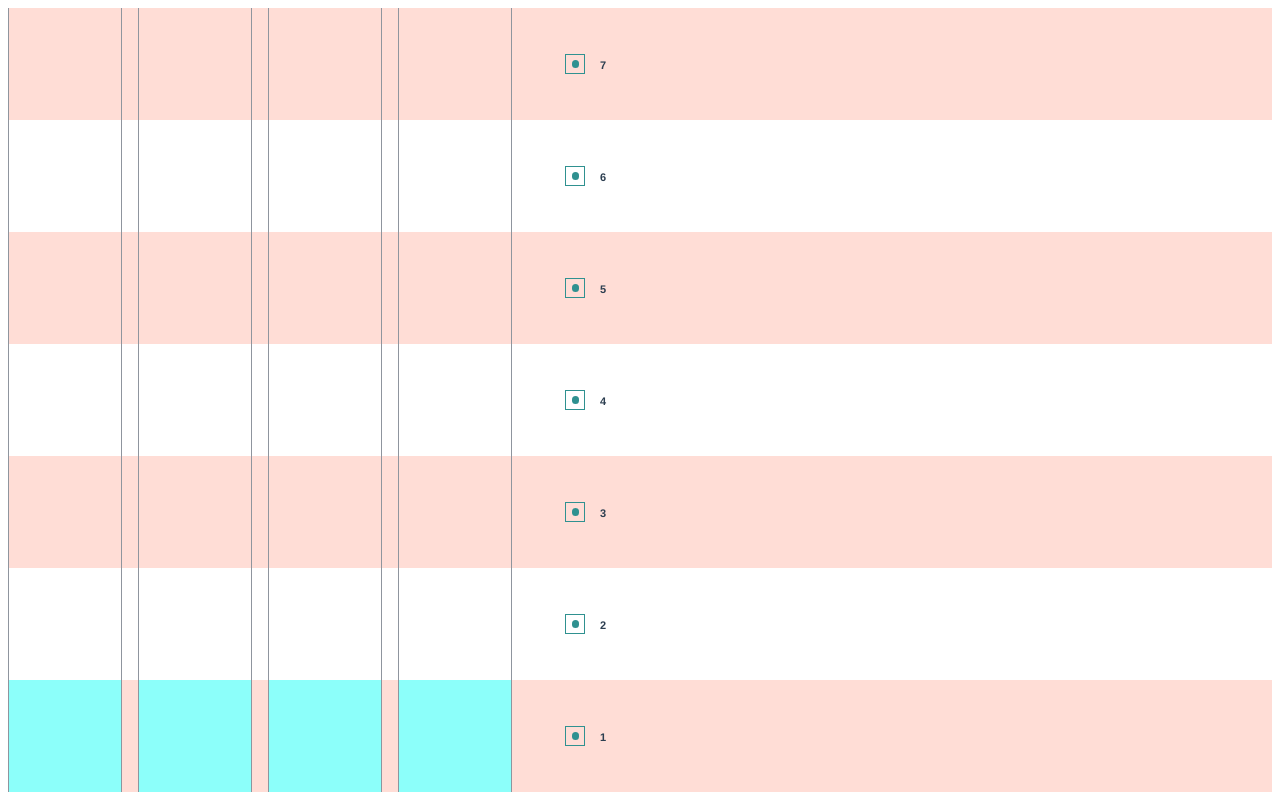
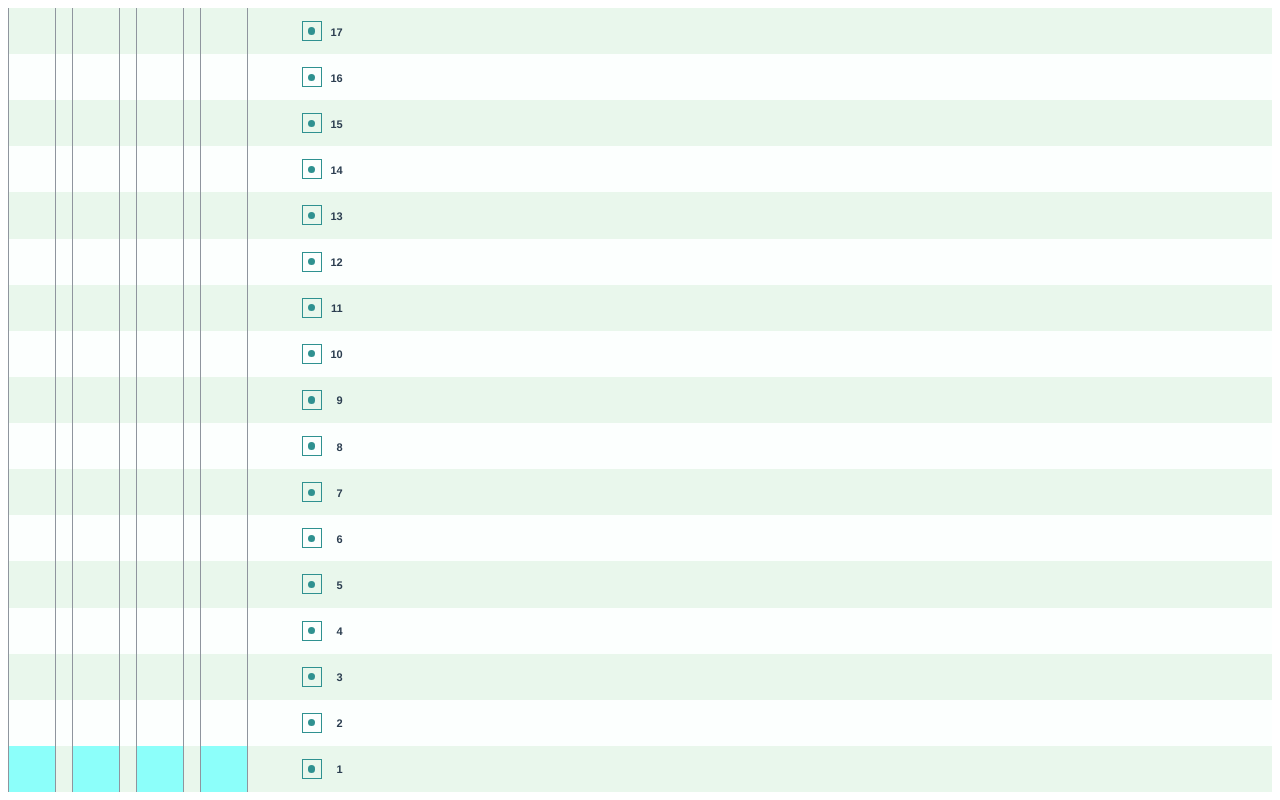
Before and after one commit to wouldRewind/TrueConfTest, a Vue app: page / in a window 1280 px wide. Built offline with nearby package versions, Linux system fonts and the light colour scheme.

Commit message:
c-refactor: delete reduntant offsets, check code

```diff
--- a/src/components/ButtomSystem/LiftButton.vue
+++ b/src/components/ButtomSystem/LiftButton.vue
@@ -23,9 +23,7 @@ export default {
 		watch(() => getPendingStatus(level),
 		isPending => liftPendingStatus.value = isPending)
 		watch(() => watchButtonState(level),
-		() => {
-			btnIsCalledStatus.value = !btnIsCalledStatus.value
-		})
+		() => btnIsCalledStatus.value = !Boolean(btnIsCalledStatus.value))
 		const handleButtonCall = () => {
 			const freeShaft = findFreeClosestShaft(shaftSystem,level,maxLevel)
 			// если есть хотя одна свободная шахта и кнопка не была вызвана, вызов регается
@@ -33,8 +31,6 @@ export default {
 				dispatch("registerCall",freeShaft)
 			else if(freeShaft.allBusy && !btnIsCalledStatus.value) // все лифты заняты и кнопка НЕ вызвана - добавляю в очередь
 				dispatch("addToQueue",level)
-
-
 		}
 		return {
 			callButtonIsActive,
--- a/src/components/LiftArea/LiftArea.vue
+++ b/src/components/LiftArea/LiftArea.vue
@@ -55,7 +55,6 @@ export default {
 		width: 100%;
 		display: flex;
 		&-shafts{
-			// width: 90%;
 			box-sizing: content-box;
 			height: 100%;
 			display: flex;
--- a/src/components/LiftShaft/Lift/Lift.vue
+++ b/src/components/LiftShaft/Lift/Lift.vue
@@ -6,8 +6,7 @@
     	transform: liftTranslate,
     	transition: liftTransition,
     }"
-    class="lift"
-  >
+    class="lift">
     	<LiftIndicator v-show="indicatorIsVisible" :lift="lift" />
 	</div>
 </template>
@@ -28,9 +27,7 @@ export default {
         	getLift,
         	watchLiftMoving,
         	levelsQueue,
-      },
-	  state
-    } = useStore();
+    }} = useStore();
     const lift = reactive(getLift(number)); //
     const indicatorIsVisible = computed(
     	() => lift.value && lift.value.direction
--- a/src/store/getters.js
+++ b/src/store/getters.js
@@ -15,14 +15,14 @@ export const getters = {
 	watchButtonState: (state, { getCallButton }) => level => getCallButton(level).called,
 	levelSize: ({ levels }) => {
 		const areaHeight = window.innerHeight - 16
-		// const
-		return areaHeight / levels
+		const levelSize = areaHeight / levels
+		return levelSize
 		// добавить мин и макс размеры левлу
 	},
 
 	areaBackground: (state,{ levelSize }) => {
-		const firstColor = "#FFDDD6"
-		const secondColor = "#fff"
+		const firstColor = "#e9f7ec"
+		const secondColor = "#fcfffe"
 
 		return 'repeating-linear-gradient(' + firstColor + ', '+ firstColor + ' ' + levelSize +'px, '+ secondColor + ' ' + levelSize +'px, '+ secondColor +' ' + levelSize * 2 + 'px)'
 	},
--- a/src/store/state.js
+++ b/src/store/state.js
@@ -1,6 +1,6 @@
 export const state = {
 	shafts: 4, // количество лифтовых шахт
-	levels: 7, // количество этажей,
+	levels: 17, // количество этажей,
 	shaftSystem: [],
 	buttonSystem: [],
 	levelsQueue: [] // FIFO
```
Lines whose indentation alone changed are shown as unchanged.
